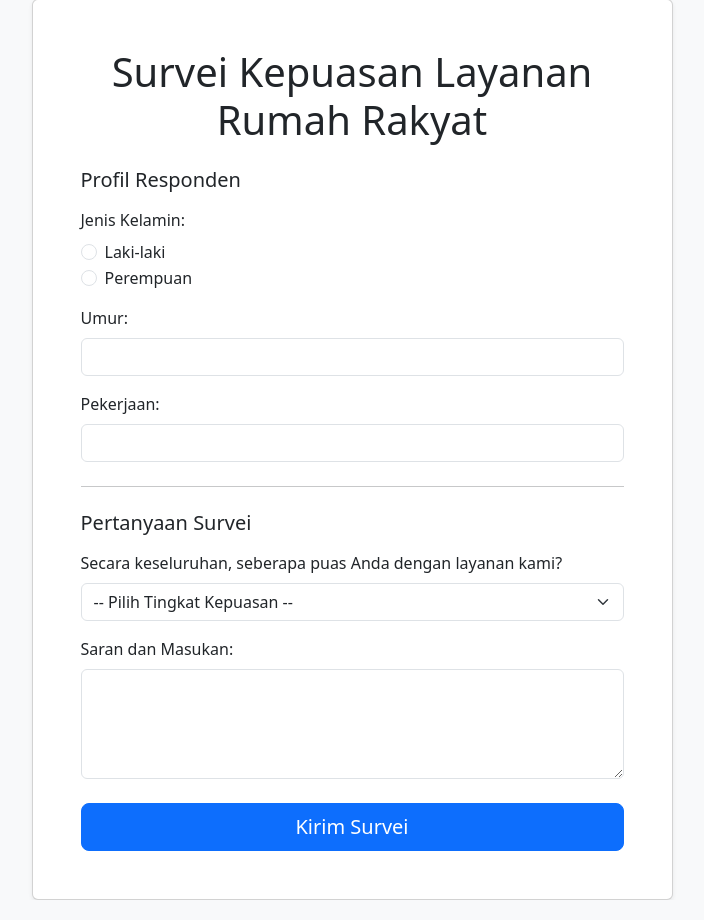
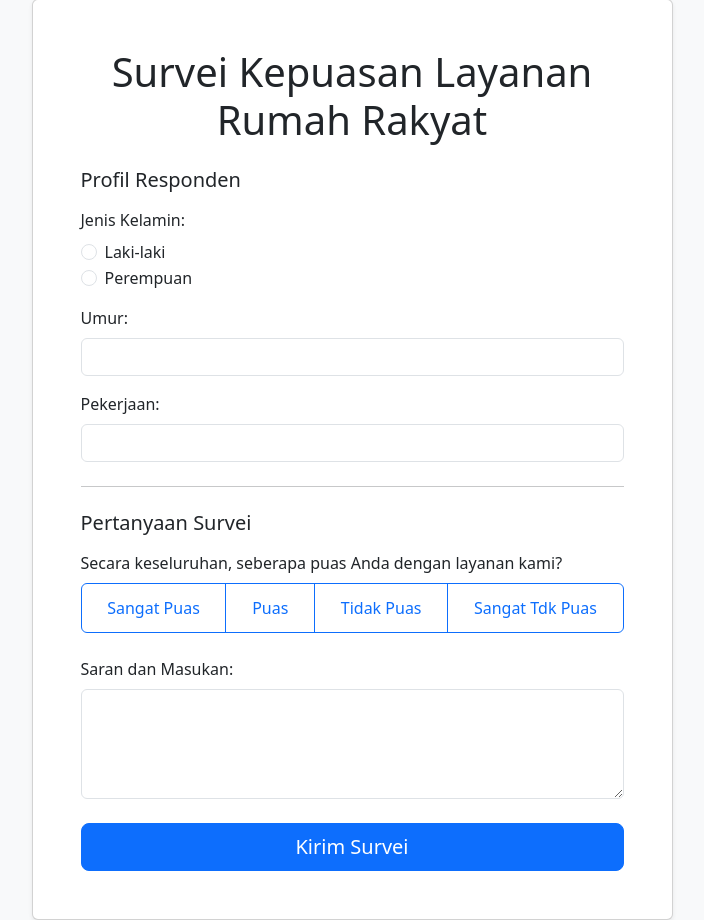
Before and after one commit to refo-labib/aplikasi-survey-rr, a Flask app: page / in a window 1280 px wide. Shown: the part 49-969 px from the top of the page, without its empty margins (288-992 px from the left). Run offline with Flask 3, Linux system fonts and the light colour scheme.

Commit message:
edit layout pilihan survey

```diff
--- a/templates/survey.html
+++ b/templates/survey.html
@@ -7,6 +7,30 @@
     <link href="https://cdn.jsdelivr.net/npm/bootstrap@5.3.3/dist/css/bootstrap.min.css" rel="stylesheet" integrity="sha384-QWTKZyjpPEjISv5WaRU9OFeRpok6YctnYmDr5pNlyT2bRjXh0JMhjY6hW+ALEwIH" crossorigin="anonymous">
     <style>
     body { background-color: #f8f9fa; }
+    /* Memberi style pada tombol saat radio button di belakangnya terpilih */
+    .btn-check:checked + .btn {
+        /* Menggunakan warna tema primer dari Bootstrap */
+        background-color: var(--bs-primary);
+        border-color: var(--bs-primary);
+        color: #fff;
+    }
+
+    /* Menambahkan ikon centang sebelum teks label saat terpilih */
+    .btn-check:checked + .btn::before {
+        content: '✓'; /* Karakter centang sederhana */
+        font-weight: bold;
+        display: inline-block;
+        margin-right: 0.5rem; /* Memberi jarak antara centang dan teks */
+    }
+
+    /* Membuat semua tombol dalam grup memiliki tinggi yang sama dan teks rata tengah */
+    .btn-group .btn {
+        display: flex;
+        align-items: center;
+        justify-content: center;
+        padding: 0.75rem; /* Sedikit memperbesar tombol */
+        height: 100%; /* Membuat tombol mengisi tinggi grup */
+    }
     </style>
 </head>
 <body>
@@ -15,7 +39,7 @@
             <div class="col-md-8 col-lg-7">
                 <div class="card shadow-sm">
                     <div class="card-body p-4 p-md-5">
-                        <h1 class="card-title text-center mb-4">Survei Kepuasan Layanan Rumah Rakyat</h1>
+                        <h1 class="card-title text-center mb-4">Survei Kepuasan Layanan Rumah Rakyat    </h1>
 
                         <form action="/submit" method="post">
                             <h3 class="h5 mb-3">Profil Responden</h3>
@@ -46,16 +70,24 @@
 
                             <h3 class="h5 mb-3">Pertanyaan Survei</h3>
 
-                            <div class="mb-3">
-                                <label for="kepuasan" class="form-label">Secara keseluruhan, seberapa puas Anda dengan layanan kami?</label>
-                                <select name="kepuasan" id="kepuasan" class="form-select" required>
-                                    <option value="">-- Pilih Tingkat Kepuasan --</option>
-                                    <option value="1">1 - Sangat Tidak Puas</option>
-                                    <option value="2">2 - Tidak Puas</option>
-                                    <option value="3">3 - Puas</option>
-                                    <option value="4">4 - Sangat Puas</option>
-                                </select>
-                            </div>
+                            <div class="mb-4">
+                                    <label class="form-label">Secara keseluruhan, seberapa puas Anda dengan layanan kami?</label>
+                                    <div class="btn-group w-100" role="group" aria-label="Pilihan Kepuasan">
+
+                                        <input type="radio" class="btn-check" name="kepuasan" id="kepuasan4" value="4" autocomplete="off" required>
+                                        <label class="btn btn-outline-primary" for="kepuasan4">Sangat Puas</label>
+
+                                        <input type="radio" class="btn-check" name="kepuasan" id="kepuasan3" value="3" autocomplete="off">
+                                        <label class="btn btn-outline-primary" for="kepuasan3">Puas</label>
+
+                                        <input type="radio" class="btn-check" name="kepuasan" id="kepuasan2" value="2" autocomplete="off">
+                                        <label class="btn btn-outline-primary" for="kepuasan2">Tidak Puas</label>
+
+                                        <input type="radio" class="btn-check" name="kepuasan" id="kepuasan1" value="1" autocomplete="off">
+                                        <label class="btn btn-outline-primary" for="kepuasan1">Sangat Tdk Puas</label>
+
+                                    </div>
+                                </div>
 
                             <div class="mb-4">
                                 <label for="saran" class="form-label">Saran dan Masukan:</label>
```
